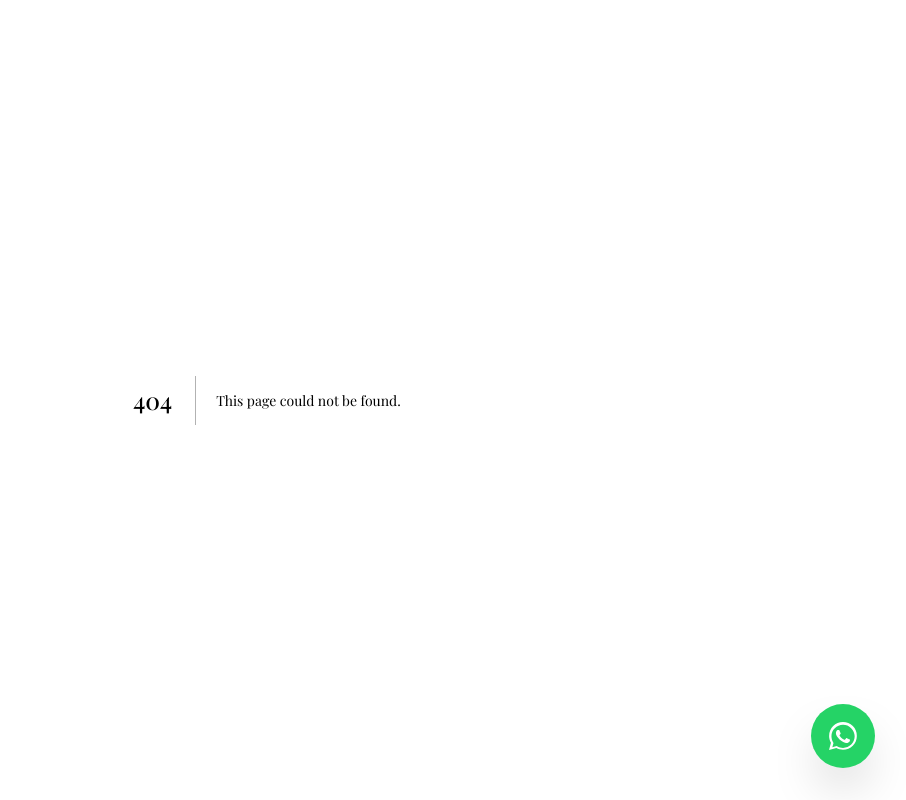
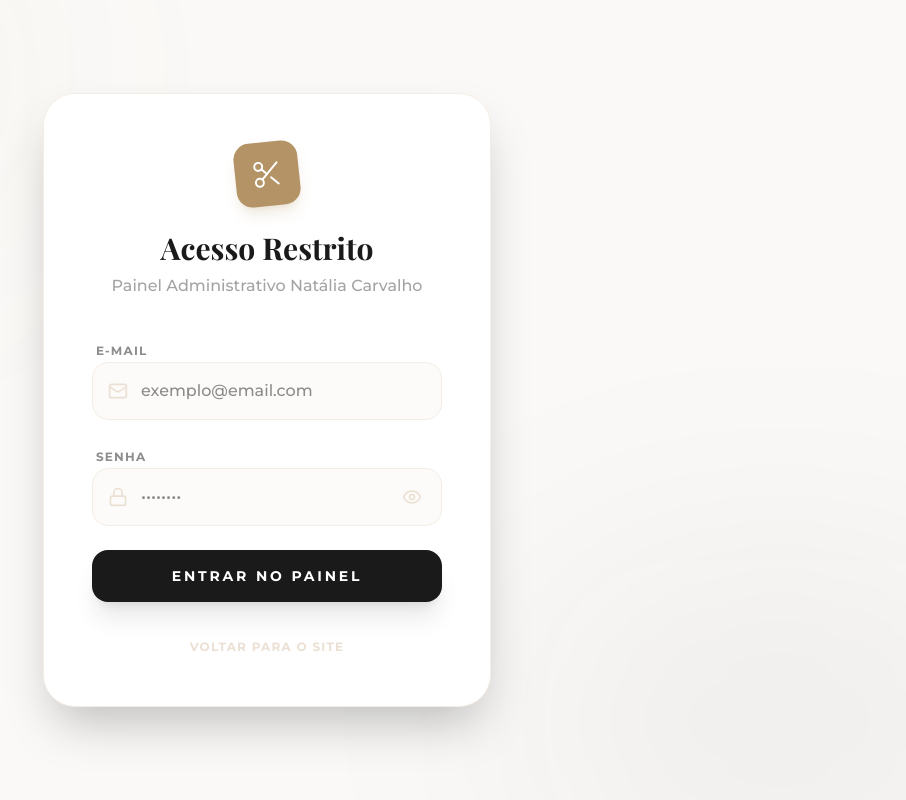
Before and after one commit to tmttechsolutions2-hub/natalia-carvalho-estetica, a Next.js app: page /login in a window 1280 px wide. Before the commit this address had no page. Shown: the whole page, without its empty margins (373-1279 px from the left). Built offline with nearby package versions, Linux system fonts and the light colour scheme; no server answers; a web font is replaced by a local one.

Commit message:
feat: implement admin login and hide whatsapp on admin pages

```diff
--- a/src/app/admin/layout.tsx
+++ b/src/app/admin/layout.tsx
@@ -2,6 +2,7 @@
 
 import React, { useState, useEffect } from "react";
 import Link from "next/link";
+import { useRouter } from "next/navigation";
 import { Bell, LogOut, Scissors, X, Loader2 } from "lucide-react";
 import { supabase } from "../../lib/supabase";
 
@@ -13,6 +14,35 @@ export default function AdminLayout({
     const [isNotificationOpen, setIsNotificationOpen] = useState(false);
     const [recentBookings, setRecentBookings] = useState<any[]>([]);
     const [isLoadingNotifications, setIsLoadingNotifications] = useState(false);
+    const [isCheckingAuth, setIsCheckingAuth] = useState(true);
+    const router = useRouter();
+
+    useEffect(() => {
+        const checkAuth = async () => {
+            const { data: { session } } = await supabase.auth.getSession();
+            if (!session) {
+                router.push("/login");
+            } else {
+                setIsCheckingAuth(false);
+            }
+        };
+        checkAuth();
+
+        const { data: { subscription } } = supabase.auth.onAuthStateChange((_event, session) => {
+            if (!session) {
+                router.push("/login");
+            } else {
+                setIsCheckingAuth(false);
+            }
+        });
+
+        return () => subscription.unsubscribe();
+    }, [router]);
+
+    const handleLogout = async () => {
+        await supabase.auth.signOut();
+        router.push("/login");
+    };
 
     const fetchRecentBookings = async () => {
         setIsLoadingNotifications(true);
@@ -59,6 +89,15 @@ export default function AdminLayout({
         }
     }, [isNotificationOpen]);
 
+    if (isCheckingAuth) {
+        return (
+            <div className="min-h-screen bg-[#faf9f7] flex flex-col items-center justify-center space-y-4">
+                <Loader2 className="w-12 h-12 text-gold-500 animate-spin" />
+                <p className="text-charcoal/40 font-serif text-lg italic animate-pulse">Verificando acesso...</p>
+            </div>
+        );
+    }
+
     return (
         <div className="min-h-screen bg-[#f8f9fa] text-charcoal font-sans selection:bg-gold-500/30">
             {/* Topbar */}
@@ -77,7 +116,7 @@ export default function AdminLayout({
                         <span className="absolute top-1.5 right-1.5 w-2.5 h-2.5 bg-red-500 rounded-full border-2 border-white"></span>
                     </button>
                     <button
-                        onClick={() => window.location.href = '/'}
+                        onClick={handleLogout}
                         className="flex items-center space-x-2 text-red-500 hover:text-red-400 transition-colors font-medium text-sm ml-4 border-l border-nude-100 pl-6"
                     >
                         <LogOut size={18} />
--- /dev/null
+++ b/src/app/login/page.tsx
@@ -0,0 +1,135 @@
+"use client";
+
+import React, { useState } from "react";
+import { useRouter } from "next/navigation";
+import { supabase } from "../../lib/supabase";
+import { Loader2, Lock, Mail, Eye, EyeOff, Scissors } from "lucide-react";
+
+export default function LoginPage() {
+    const [email, setEmail] = useState("");
+    const [password, setPassword] = useState("");
+    const [showPassword, setShowPassword] = useState(false);
+    const [loading, setLoading] = useState(false);
+    const [error, setError] = useState<string | null>(null);
+    const router = useRouter();
+
+    const handleLogin = async (e: React.FormEvent) => {
+        e.preventDefault();
+        setLoading(true);
+        setError(null);
+
+        try {
+            const { error: authError } = await supabase.auth.signInWithPassword({
+                email,
+                password,
+            });
+
+            if (authError) {
+                setError("E-mail ou senha incorretos. Por favor, tente novamente.");
+                return;
+            }
+
+            router.push("/admin");
+        } catch (err) {
+            setError("Ocorreu um erro inesperado. Tente novamente mais tarde.");
+        } finally {
+            setLoading(false);
+        }
+    };
+
+    return (
+        <div className="min-h-screen bg-[#faf9f7] flex items-center justify-center p-4 font-sans">
+            {/* Background Decoration */}
+            <div className="fixed inset-0 z-0 overflow-hidden pointer-events-none">
+                <div className="absolute top-[-10%] left-[-10%] w-[40%] h-[40%] bg-gold-500/5 rounded-full blur-[120px]"></div>
+                <div className="absolute bottom-[-10%] right-[-10%] w-[40%] h-[40%] bg-charcoal/5 rounded-full blur-[120px]"></div>
+            </div>
+
+            <div className="w-full max-w-md bg-white rounded-[32px] p-8 md:p-12 shadow-2xl border border-nude-100 relative z-10 animate-in fade-in zoom-in-95 duration-500">
+                {/* Logo & Header */}
+                <div className="text-center mb-10">
+                    <div className="w-16 h-16 bg-gold-500 text-white rounded-2xl flex items-center justify-center mx-auto mb-6 shadow-lg shadow-gold-500/20 transform -rotate-6">
+                        <Scissors size={32} strokeWidth={1.5} />
+                    </div>
+                    <h1 className="text-3xl font-serif font-bold text-charcoal mb-2">Acesso Restrito</h1>
+                    <p className="text-charcoal/40 font-medium">Painel Administrativo Natália Carvalho</p>
+                </div>
+
+                {error && (
+                    <div className="bg-red-50 border border-red-100 text-red-600 p-4 rounded-xl text-sm font-medium mb-6 animate-in slide-in-from-top-2 duration-300">
+                        {error}
+                    </div>
+                )}
+
+                <form onSubmit={handleLogin} className="space-y-6">
+                    <div className="space-y-2">
+                        <label className="text-xs font-bold uppercase tracking-widest text-charcoal/50 ml-1">E-mail</label>
+                        <div className="relative group">
+                            <div className="absolute left-4 top-1/2 -translate-y-1/2 text-nude-200 group-focus-within:text-gold-500 transition-colors">
+                                <Mail size={20} />
+                            </div>
+                            <input
+                                type="email"
+                                value={email}
+                                onChange={(e) => setEmail(e.target.value)}
+                                className="w-full pl-12 pr-4 py-4 bg-[#fcfbf9] border border-nude-100 rounded-2xl focus:outline-none focus:ring-2 focus:ring-gold-500/20 focus:border-gold-500 transition-all font-medium text-charcoal"
+                                placeholder="exemplo@email.com"
+                                required
+                            />
+                        </div>
+                    </div>
+
+                    <div className="space-y-2">
+                        <label className="text-xs font-bold uppercase tracking-widest text-charcoal/50 ml-1">Senha</label>
+                        <div className="relative group">
+                            <div className="absolute left-4 top-1/2 -translate-y-1/2 text-nude-200 group-focus-within:text-gold-500 transition-colors">
+                                <Lock size={20} />
+                            </div>
+                            <input
+                                type={showPassword ? "text" : "password"}
+                                value={password}
+                                onChange={(e) => setPassword(e.target.value)}
+                                className="w-full pl-12 pr-12 py-4 bg-[#fcfbf9] border border-nude-100 rounded-2xl focus:outline-none focus:ring-2 focus:ring-gold-500/20 focus:border-gold-500 transition-all font-medium text-charcoal"
+                                placeholder="••••••••"
+                                required
+                            />
+                            <button
+                                type="button"
+                                onClick={() => setShowPassword(!showPassword)}
+                                className="absolute right-4 top-1/2 -translate-y-1/2 text-nude-200 hover:text-charcoal transition-colors px-1"
+                            >
+                                {showPassword ? <EyeOff size={20} /> : <Eye size={20} />}
+                            </button>
+                        </div>
+                    </div>
+
+                    <button
+                        type="submit"
+                        disabled={loading}
+                        className="w-full py-4 bg-charcoal text-white rounded-2xl font-bold uppercase tracking-[0.2em] text-sm shadow-xl shadow-charcoal/10 hover:bg-charcoal/90 disabled:bg-charcoal/50 transition-all flex items-center justify-center space-x-3 group"
+                    >
+                        {loading ? (
+                            <>
+                                <Loader2 size={18} className="animate-spin" />
+                                <span>Autenticando...</span>
+                            </>
+                        ) : (
+                            <>
+                                <span>Entrar no Painel</span>
+                            </>
+                        )}
+                    </button>
+                </form>
+
+                <div className="mt-8 text-center">
+                    <button
+                        onClick={() => router.push("/")}
+                        className="text-xs font-bold text-nude-200 hover:text-gold-500 transition-colors uppercase tracking-widest"
+                    >
+                        Voltar para o site
+                    </button>
+                </div>
+            </div>
+        </div>
+    );
+}
--- a/src/components/WhatsAppButton.tsx
+++ b/src/components/WhatsAppButton.tsx
@@ -1,12 +1,18 @@
 "use client";
 
-import React from "react";
+import { usePathname } from "next/navigation";
 import { motion } from "framer-motion";
 
 const WhatsAppButton = () => {
+    const pathname = usePathname();
     const phoneNumber = "5537988047154";
     const message = encodeURIComponent("Olá Natália! Gostaria de saber mais sobre os seus serviços de estética.");
     const whatsappUrl = `https://wa.me/${phoneNumber}?text=${message}`;
+
+    // Hide on admin routes
+    if (pathname?.startsWith("/admin") || pathname?.startsWith("/login")) {
+        return null;
+    }
 
     return (
         <motion.div
```
